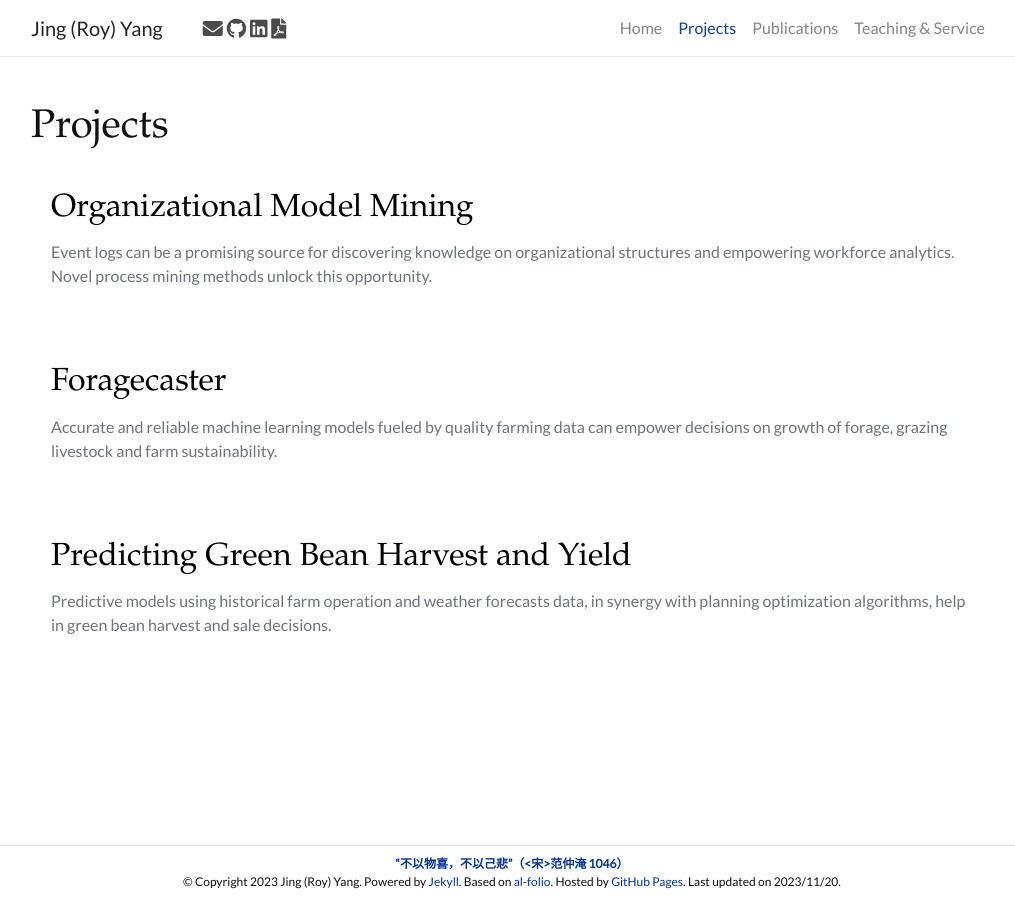
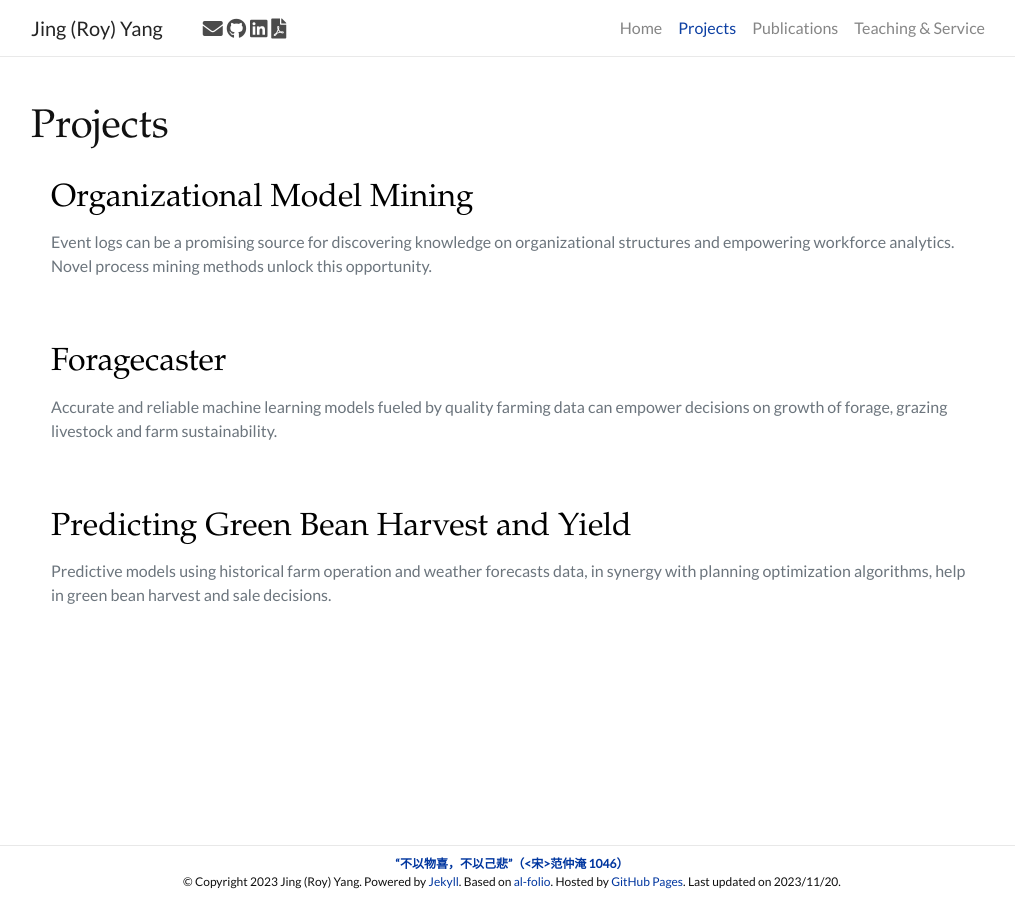
Before and after one commit to roy-jingyang/roy-jingyang.github.io, a Jekyll site: the page built from _pages/projects.md, in a window 1280 px wide. Shown: the whole page, without its empty margins (128-1143 px from the left). Built offline with Jekyll 4.4.1, drawn with Linux system fonts in a browser that asks for light colours; nearby versions of some CDN libraries; a style sheet for code colours, icons or effects is not loaded.

Commit message:
Renew website

```diff
--- a/_sass/_base.scss
+++ b/_sass/_base.scss
@@ -244,9 +244,7 @@ footer.sticky-bottom {
 .projects {
   .grid-item {
     width: 100%;
-    margin-top: 10px;
     margin-bottom: 10px;
-    border: none;
 
     a {
       color: black;
```
